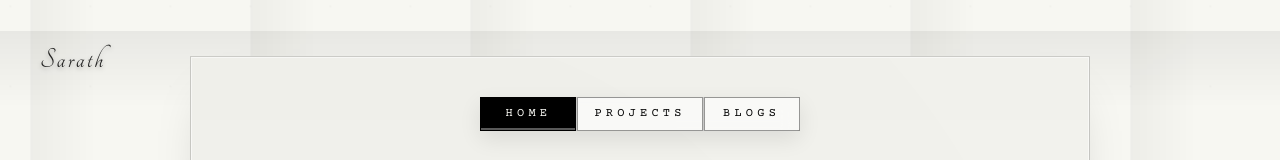
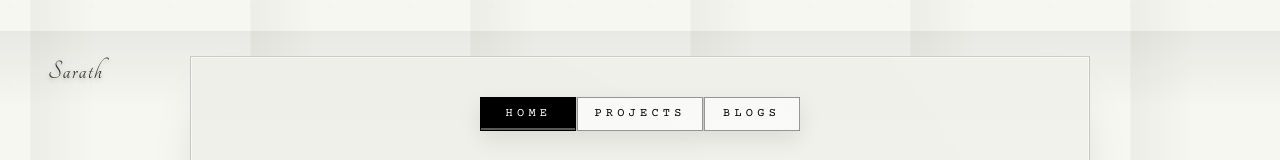
Before and after one commit to sarathkumar365/Personal-Portfolio, a Next.js app: page / in a window 1280 px wide. Shown: the top 160 px of the page. Built offline with nearby package versions, Linux system fonts and the light colour scheme.

Commit message:
style: fine-tune signature placement and reveal

```diff
--- a/src/components/signature-mark.tsx
+++ b/src/components/signature-mark.tsx
@@ -26,11 +26,11 @@ export default function SignatureMark({ fontClass, name }: SignatureMarkProps) {
   }, []);
 
   return (
-    <div className="pointer-events-none fixed left-6 top-8 z-40 flex w-full max-w-[200px] justify-start sm:left-10 sm:top-10">
+    <div className="pointer-events-none fixed left-6 top-8 z-40 flex w-full max-w-[200px] justify-start sm:left-12 sm:top-12">
       <span
-        className={`select-none text-2xl font-bold tracking-[0.08em] text-black/85 drop-shadow-[0_2px_2px_rgba(0,0,0,0.3)] transition-all duration-500 sm:text-[1.85rem] ${
+        className={`select-none text-[1.35rem] font-bold tracking-[0.05em] text-black/80 drop-shadow-[0_2px_2px_rgba(0,0,0,0.3)] transition-all duration-400 sm:text-[1.7rem] ${
           fontClass
-        } ${visible ? "translate-y-0 opacity-100" : "-translate-y-2 opacity-0"}`}
+        } ${visible ? "translate-y-0 opacity-100" : "-translate-y-1.5 opacity-0"}`}
       >
         {name}
       </span>
```
